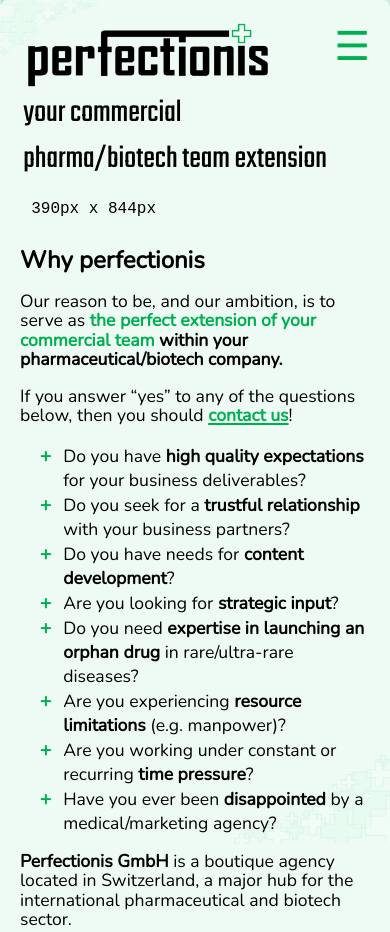
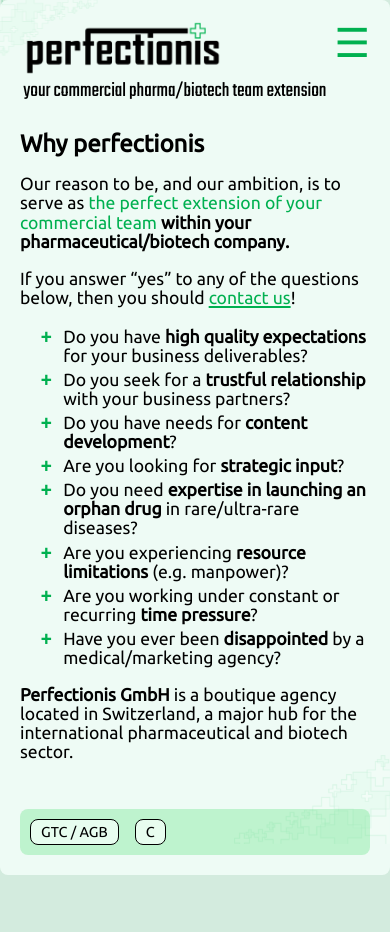
Before and after one commit to MaGaMe19/MaGaMe19.github.io, a plain HTML site: page index.html in a window 390 px wide. Shown: the top 932 px of the page. After the commit the page ends 875 px from the top, so only its background shows below. Drawn offline with nearby package versions, Linux system fonts and the light colour scheme; a script that the page names is missing.

Commit message:
mobile optimisation

```diff
--- a/index.html
+++ b/index.html
@@ -6,11 +6,11 @@
     <meta name="viewport" content="width=device-width, initial-scale=1.0">
     <meta name="description" content="perfectionis - your commercial pharma/biotech team extension">
     <meta name="keywords" content="perfectionis,pharma,biotech,extension">
-    <meta name="author" content="Vincent Metzler, Mattia Metzler">
+    <meta name="author" content="Vincent Metzler">
     <script src="https://unpkg.com/vue@next"></script>
     <link rel="stylesheet" href="https://fonts.googleapis.com/css?family=Teko&display=swap">
+    <link href="https://fonts.googleapis.com/css2?family=Nunito&family=Poppins&family=Quicksand&family=Ubuntu&display=swap" rel="stylesheet">
     <link rel="stylesheet" href="style.css">
-    <link href="https://fonts.googleapis.com/css2?family=Nunito&display=swap" rel="stylesheet">
     <link rel="icon" href="graphics/Icon_C.png">
     <script src="reportWindowSize.js"></script>
     <title>perfectionis</title>
@@ -24,23 +24,23 @@
         <div class="main-center">
             <div class="grid-header">
                 <div class="flex-header">
-                    <img src="graphics/Perfectionis_Logo_C.png" alt="perfectionis logo" v-on:click="switchToTab('Why perfectionis')" title="Home">
+                    <img src="graphics/Perfectionis_Logo_C.png" id="logo" alt="perfectionis logo" v-on:click="switchToTab('Why perfectionis')" title="Home">
                     <div id="description-top">
                         your commercial pharma/biotech team extension
 
-                        <span id="report-size">
+                        <!-- <span id="report-size">
                             <span id="width"></span><span>px x </span><span id="height"></span><span>px</span>
-                        </span>
+                        </span> -->
                     </div>
                 </div>
-                <div onclick="javascript:toggleMenu()" title="Open / Close the side menu">
-                    <span class="open-menu">&#9776;</span>
+                <div onclick="javascript:toggleMenu()" title="Open / Close the side navigation">
+                    <span id="open-menu">&#9776;</span>
                 </div>
             </div>
 
             <div class="side-nav">
                 <div v-for="option in menuOptions"
-                v-on:click="switchToTab(option)"
+                v-on:click="switchToTab(option, true)"
                 :class="{highlighted: option == currentTab}">{{option}}</div>
             </div>
 
@@ -57,7 +57,7 @@
                         Our reason to be, and our ambition, is to serve as <g>the perfect extension of your commercial team</g> <b>within your pharmaceutical/biotech company.</b>
                     </p>
                     <p>
-                        If you answer “yes” to any of the questions below, then you should <link-green v-on:click="switchToTab('Contact')">contact us</link-green>!
+                        If you answer “yes” to any of the questions below, then you should <span class="link-green" v-on:click="switchToTab('Contact')">contact us</span>!
                         <ul>
                             <li>Do you have <b>high quality expectations</b> for your business deliverables?</li>
                             <li>Do you seek for a <b>trustful relationship</b> with your business partners?</li>
@@ -145,7 +145,7 @@
                         If required, Perfectionis GmbH will collaborate with your current service providers or will be pleased to introduce you to its network of trusted and reliable service providers (e.g. event management, health economics, market research, creative design…).
                     </p>
                     <p>
-                        You have a very specific need? Don’t hesitate to <link-green v-on:click="switchToTab('Contact')">contact us</link-green>, perfectionis will be happy to assist!
+                        You have a very specific need? Don’t hesitate to <span class="link-green" v-on:click="switchToTab('Contact')">contact us</span>, perfectionis will be happy to assist!
                     </p>
                 </div>
             </div>
@@ -189,7 +189,7 @@
                 </div>
             </div>
             <div class="icons-bottom">
-                <div class="icon-bottom" v-on:click="showAGB()" title="View the General Terms and Conditions (Allgemeine Geschäftsbedingungen)">GTC / AGB</div>
+                <div class="icon-bottom" v-on:click="showAGB()" title="View the General Terms and Conditions (Allgemeine Geschäftsbedingungen)">GTC&nbsp;/&nbsp;AGB</div>
                 <div class="copyright" title="Toggle copyright information">
                     <span v-on:click="toggleCopyright()" class="icon-bottom">C</span>
                     <span v-if="copyrightShown" class="copyright-text">Copyright &copy; 2020-2021 Perfectionis GmbH. All rights reserved.</span>
@@ -219,10 +219,11 @@
                     localStorage.setItem("currentTab", "Why perfectionis");
                 }
 
-                function switchToTab(tab) {
+                function switchToTab(tab, menu=false) {
                     currentTab.value = tab;
                     localStorage.setItem("currentTab", tab);
-                    toggleMenu();
+                    if (menu)
+                        toggleMenu();
                 }
 
                 let copyrightShown = ref(false);
@@ -253,15 +254,18 @@
         }).mount("#app");
 
         var sideNav = document.querySelector(".side-nav");
+        var openMenuBtn = document.querySelector("#open-menu");
         var sideNavOpen = false;
 
         function toggleMenu() {
             if (sideNavOpen) {
                 sideNavOpen = false;
-                sideNav.style.left = -50 + "rem";
+                sideNav.style.left = -100 + "rem";
+                openMenuBtn.innerHTML = "&#9776;";
             } else {
                 sideNavOpen = true;
                 sideNav.style.left = 0;
+                openMenuBtn.innerHTML = "&#10006;";
             }
         }
     </script>
--- a/reportWindowSize.js
+++ /dev/null
@@ -1,9 +0,0 @@
-function reportWindowSize() {
-  const heightOutput = document.querySelector('#height');
-  const widthOutput = document.querySelector('#width');
-  heightOutput.textContent = window.innerHeight;
-  widthOutput.textContent = window.innerWidth;
-};
-
-window.addEventListener("load", reportWindowSize);
-window.addEventListener("resize", reportWindowSize);
--- a/style.css
+++ b/style.css
@@ -8,7 +8,8 @@
     font-size: 1em; /* change to change sizing of whole website */
 }
 body {
-    font-family: 'Nunito', sans-serif;
+    font-family: 'Ubuntu', sans-serif; /* available: Nunito, Poppins, Quicksand, Ubuntu */
+    font-weight: 100;
     margin: 0;
     background-color: #d3ebde;
     overflow-y: scroll;
@@ -83,7 +84,7 @@
     margin-left: .2rem;
 }
 /* ============================================================== Menu */
-.open-menu {
+#open-menu {
     display: none;
 }
 .side-nav {
@@ -124,14 +125,14 @@
     gap: 1.5rem;
 }
 h2 {
-    margin: 1rem 0;
+    margin: 1.5rem 0 1rem 0;
     font-size: 1.5rem;
 }
-a, g, link-green {
+a, g, .link-green {
     color: var(--light-green);
     font-weight: bolder;
 }
-a, link-green {
+a, .link-green {
     text-decoration-line: underline;
     text-decoration-thickness: 2px;
     text-underline-offset: 2px;
@@ -149,7 +150,7 @@
 }
 li {
     padding-left: .75rem;
-    margin-left: -.5em;
+    margin: .2rem 0 0 -.5em;
 }
 li::marker {
     content: "+";
@@ -216,7 +217,7 @@
 }
 
 /* ============================================================== Responsive */
-@media screen and (max-width: 1360px){
+@media screen and (max-width: 1360px) {
     .menu-bar {
         display: none;
     }
@@ -226,21 +227,22 @@
     }
 
     /* ========================================================== Side-Nav */
-    .open-menu {
+    #open-menu {
         display: block;
         color: var(--light-green);
         font-size: 2.5rem;
         cursor: pointer;
         transition: color .3s;
+        user-select: none;
     }
-    .open-menu:hover {
+    #open-menu:hover {
         color: #38885d;
     }
     .side-nav {
         display: block;
         position: fixed;
         top: 0;
-        left: -50rem;
+        left: -100rem;
         background-color: #38885d;
         color: white;
         width: 35vw;
@@ -258,15 +260,34 @@
     }
 }
 
-@media screen and (max-width: 1000px){
+@media screen and (max-width: 1000px) {
     .two-columns {
         display: block;
     }
 }
 
-@media screen and (max-width: 800px){
+@media screen and (max-width: 800px) {
     .main-center {
         margin: 0;
         width: auto;
     }
 }
+@media screen and (max-width: 720px) {
+    .side-nav {
+        width: 50vw;
+    }
+    .flex-header img {
+        width: 200px;
+    }
+    #description-top {
+        font-size: 1.3rem;
+    }
+}
+@media screen and (max-width: 500px) {
+    .side-nav {
+        width: 70vw;
+    }
+    #portrait-vincent {
+        width: 9rem;
+    }
+}
```
Also changed, not shown: 1 other file.
